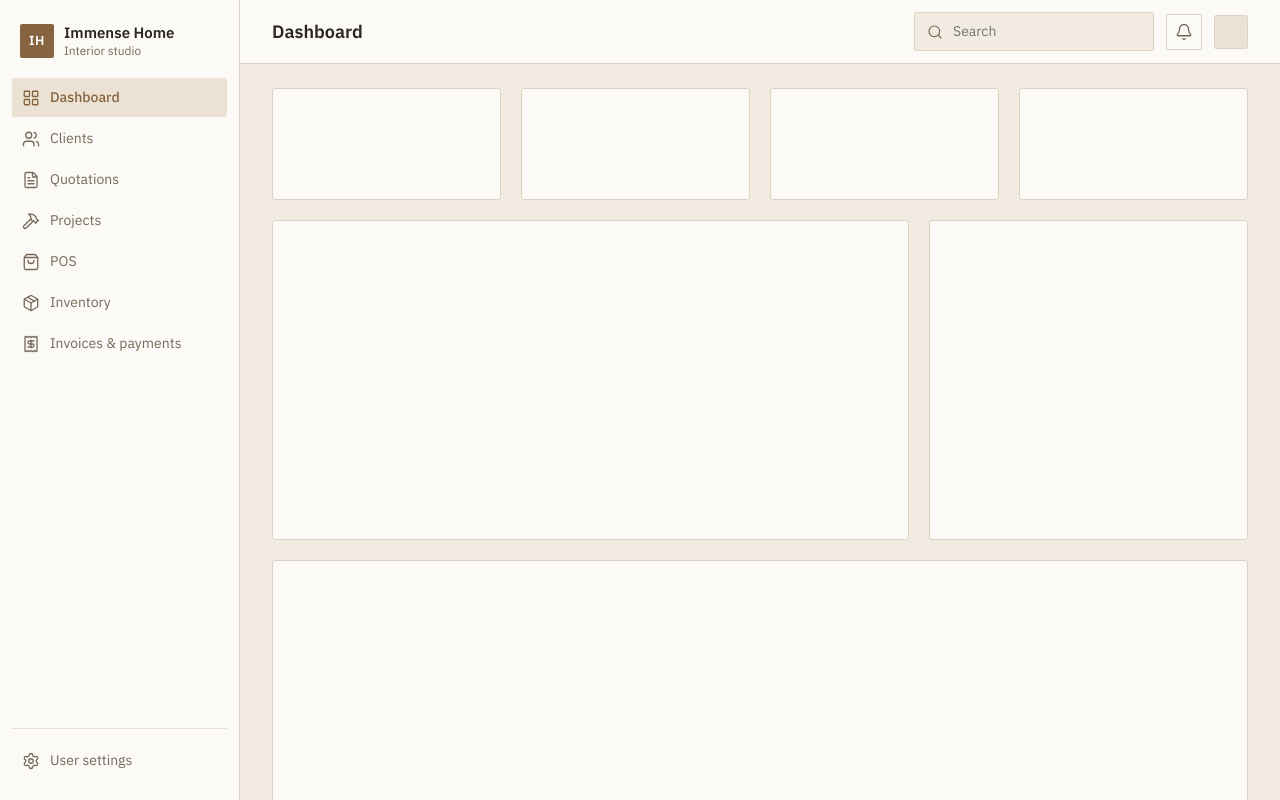
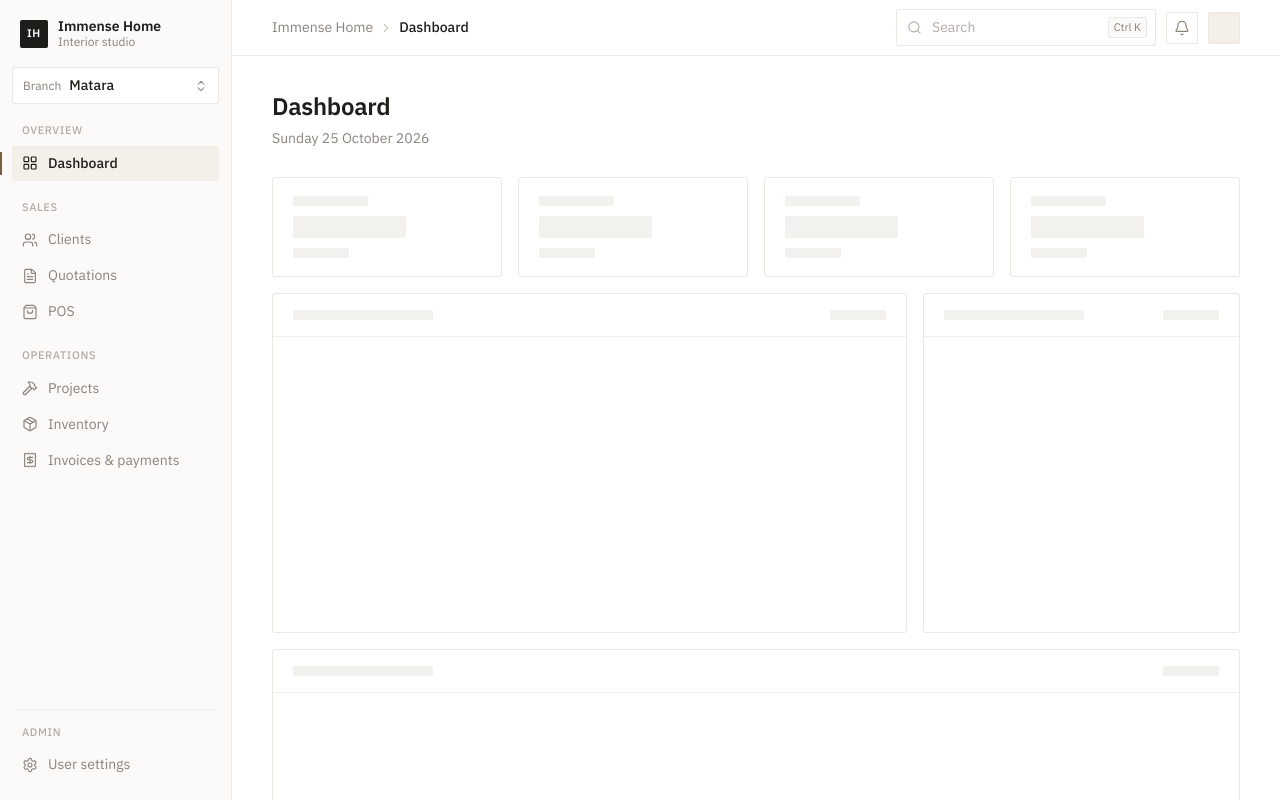
Before and after one commit to SachinthaWijesundara/ERP-System-Demo, a React (Vite) app: page / in a window 1280 px wide. Shown: the top 800 px of the page. Built offline with nearby package versions, Linux system fonts and the light colour scheme.

Commit message:
Minimal white redesign with grouped sidebar, branch switcher and page header

```diff
--- a/src/App.jsx
+++ b/src/App.jsx
@@ -3,6 +3,13 @@ import Sidebar from './components/Sidebar.jsx'
 import Topbar from './components/Topbar.jsx'
 import Dashboard from './pages/Dashboard.jsx'
 import { modules } from './modules.js'
+
+const today = new Date().toLocaleDateString('en-GB', {
+  weekday: 'long',
+  day: 'numeric',
+  month: 'long',
+  year: 'numeric',
+})
 
 export default function App() {
   const [active, setActive] = useState('dashboard')
@@ -14,6 +21,10 @@ export default function App() {
       <div className="main">
         <Topbar title={current.label} />
         <main className="content">
+          <div className="page-header">
+            <h1>{current.label}</h1>
+            <p>{today}</p>
+          </div>
           {active === 'dashboard' ? <Dashboard /> : <div className="canvas" />}
         </main>
       </div>
--- a/src/components/Sidebar.jsx
+++ b/src/components/Sidebar.jsx
@@ -1,4 +1,5 @@
-import { modules } from '../modules.js'
+import { ChevronsUpDown } from 'lucide-react'
+import { sections, branches } from '../modules.js'
 
 function NavItem({ item, active, onSelect }) {
   const Icon = item.icon
@@ -9,16 +10,24 @@ function NavItem({ item, active, onSelect }) {
       onClick={() => onSelect(item.id)}
       title={item.label}
     >
-      <Icon size={18} strokeWidth={1.75} />
+      <Icon size={16} strokeWidth={1.75} />
       <span>{item.label}</span>
     </button>
   )
 }
 
+function NavSection({ section, active, onSelect }) {
+  return (
+    <div className={`nav-section${section.pinned ? ' is-pinned' : ''}`}>
+      <div className="nav-label">{section.label}</div>
+      {section.items.map((item) => (
+        <NavItem key={item.id} item={item} active={active === item.id} onSelect={onSelect} />
+      ))}
+    </div>
+  )
+}
+
 export default function Sidebar({ active, onSelect }) {
-  const top = modules.filter((m) => m.group !== 'bottom')
-  const bottom = modules.filter((m) => m.group === 'bottom')
-
   return (
     <aside className="sidebar">
       <div className="brand">
@@ -29,15 +38,19 @@ export default function Sidebar({ active, onSelect }) {
         </div>
       </div>
 
+      <label className="branch">
+        <span className="branch-label">Branch</span>
+        <select defaultValue={branches[0]}>
+          {branches.map((b) => (
+            <option key={b}>{b}</option>
+          ))}
+        </select>
+        <ChevronsUpDown size={14} strokeWidth={1.75} />
+      </label>
+
       <nav className="nav">
-        {top.map((item) => (
-          <NavItem key={item.id} item={item} active={active === item.id} onSelect={onSelect} />
-        ))}
-      </nav>
-
-      <nav className="nav nav-bottom">
-        {bottom.map((item) => (
-          <NavItem key={item.id} item={item} active={active === item.id} onSelect={onSelect} />
+        {sections.map((section) => (
+          <NavSection key={section.label} section={section} active={active} onSelect={onSelect} />
         ))}
       </nav>
     </aside>
--- a/src/components/Topbar.jsx
+++ b/src/components/Topbar.jsx
@@ -1,17 +1,22 @@
-import { Search, Bell } from 'lucide-react'
+import { Search, Bell, ChevronRight } from 'lucide-react'
 
 export default function Topbar({ title }) {
   return (
     <header className="topbar">
-      <h1>{title}</h1>
+      <div className="crumbs">
+        <span>Immense Home</span>
+        <ChevronRight size={14} strokeWidth={1.75} />
+        <span className="crumbs-current">{title}</span>
+      </div>
 
       <div className="topbar-actions">
         <label className="search">
-          <Search size={16} strokeWidth={1.75} />
+          <Search size={15} strokeWidth={1.75} />
           <input type="search" placeholder="Search" />
+          <kbd>Ctrl K</kbd>
         </label>
         <button type="button" className="icon-button" aria-label="Notifications">
-          <Bell size={18} strokeWidth={1.75} />
+          <Bell size={16} strokeWidth={1.75} />
         </button>
         <div className="avatar" aria-hidden="true" />
       </div>
--- a/src/modules.js
+++ b/src/modules.js
@@ -9,14 +9,35 @@ import {
   Settings,
 } from 'lucide-react'
 
-// Sidebar entries. `group: 'bottom'` pins an item to the foot of the sidebar.
-export const modules = [
-  { id: 'dashboard', label: 'Dashboard', icon: LayoutGrid },
-  { id: 'clients', label: 'Clients', icon: Users },
-  { id: 'quotations', label: 'Quotations', icon: FileText },
-  { id: 'projects', label: 'Projects', icon: Hammer },
-  { id: 'pos', label: 'POS', icon: ShoppingBag },
-  { id: 'inventory', label: 'Inventory', icon: Package },
-  { id: 'invoices', label: 'Invoices & payments', icon: Receipt },
-  { id: 'settings', label: 'User settings', icon: Settings, group: 'bottom' },
+// Sidebar sections, top to bottom. The section with `pinned: true` sits at the foot.
+export const sections = [
+  {
+    label: 'Overview',
+    items: [{ id: 'dashboard', label: 'Dashboard', icon: LayoutGrid }],
+  },
+  {
+    label: 'Sales',
+    items: [
+      { id: 'clients', label: 'Clients', icon: Users },
+      { id: 'quotations', label: 'Quotations', icon: FileText },
+      { id: 'pos', label: 'POS', icon: ShoppingBag },
+    ],
+  },
+  {
+    label: 'Operations',
+    items: [
+      { id: 'projects', label: 'Projects', icon: Hammer },
+      { id: 'inventory', label: 'Inventory', icon: Package },
+      { id: 'invoices', label: 'Invoices & payments', icon: Receipt },
+    ],
+  },
+  {
+    label: 'Admin',
+    pinned: true,
+    items: [{ id: 'settings', label: 'User settings', icon: Settings }],
+  },
 ]
+
+export const modules = sections.flatMap((s) => s.items)
+
+export const branches = ['Matara', 'Nugegoda']
--- a/src/pages/Dashboard.jsx
+++ b/src/pages/Dashboard.jsx
@@ -1,22 +1,46 @@
 // Empty layout only. Each slot will hold a widget once the other modules exist
-// and the dashboard is connected to them.
+// and the dashboard is connected to them. The grey bars are placeholders that
+// show where a widget's title and content will sit.
+
+function StatSlot() {
+  return (
+    <div className="slot slot-stat">
+      <div className="ph ph-label" />
+      <div className="ph ph-value" />
+      <div className="ph ph-note" />
+    </div>
+  )
+}
+
+function PanelSlot({ className = '' }) {
+  return (
+    <div className={`slot slot-panel ${className}`}>
+      <div className="slot-head">
+        <div className="ph ph-title" />
+        <div className="ph ph-action" />
+      </div>
+      <div className="slot-body" />
+    </div>
+  )
+}
+
 export default function Dashboard() {
   return (
     <div className="dashboard">
       <section className="row row-stats">
-        <div className="slot slot-stat" />
-        <div className="slot slot-stat" />
-        <div className="slot slot-stat" />
-        <div className="slot slot-stat" />
+        <StatSlot />
+        <StatSlot />
+        <StatSlot />
+        <StatSlot />
       </section>
 
       <section className="row row-split">
-        <div className="slot slot-large" />
-        <div className="slot slot-large" />
+        <PanelSlot className="slot-large" />
+        <PanelSlot className="slot-large" />
       </section>
 
       <section className="row">
-        <div className="slot slot-wide" />
+        <PanelSlot className="slot-wide" />
       </section>
     </div>
   )
--- a/src/styles.css
+++ b/src/styles.css
@@ -1,12 +1,15 @@
 :root {
-  --bg: #f1ebe1;
-  --surface: #fcfaf6;
-  --border: #ded3c3;
-  --border-soft: #e9e0d3;
-  --text: #2a2622;
-  --text-muted: #77695a;
-  --accent: #86643f;
-  --accent-soft: #ece2d3;
+  --bg: #ffffff;
+  --sidebar: #fbfaf8;
+  --surface: #ffffff;
+  --border: #ebe8e3;
+  --border-soft: #f2f0ec;
+  --placeholder: #f3f1ed;
+  --text: #1f1d1a;
+  --text-muted: #8a847b;
+  --text-faint: #b3ada4;
+  --accent: #7a5c3e;
+  --accent-soft: #f4efe8;
   --radius: 3px;
   --radius-sm: 2px;
 
@@ -28,7 +31,8 @@ body {
 }
 
 button,
-input {
+input,
+select {
   font: inherit;
   color: inherit;
 }
@@ -49,7 +53,9 @@ input {
 
 .content {
   flex: 1;
-  padding: 24px 32px 32px;
+  width: 100%;
+  max-width: 1400px;
+  padding: 32px 40px 48px;
 }
 
 /* Sidebar */
@@ -58,12 +64,12 @@ input {
   position: sticky;
   top: 0;
   height: 100vh;
-  width: 240px;
+  width: 232px;
   flex-shrink: 0;
   display: flex;
   flex-direction: column;
-  padding: 20px 12px;
-  background: var(--surface);
+  padding: 18px 12px;
+  background: var(--sidebar);
   border-right: 1px solid var(--border);
 }
 
@@ -71,30 +77,30 @@ input {
   display: flex;
   align-items: center;
   gap: 10px;
-  padding: 4px 8px 20px;
+  padding: 0 8px 18px;
 }
 
 .brand-mark {
-  width: 34px;
-  height: 34px;
+  width: 28px;
+  height: 28px;
   border-radius: var(--radius-sm);
   display: grid;
   place-items: center;
-  background: var(--accent);
+  background: var(--text);
   color: #fff;
   font-weight: 600;
-  font-size: 13px;
-  letter-spacing: 0.5px;
+  font-size: 11px;
+  letter-spacing: 0.6px;
 }
 
 .brand-text {
   display: flex;
   flex-direction: column;
-  line-height: 1.25;
+  line-height: 1.2;
 }
 
 .brand-text strong {
-  font-size: 15px;
+  font-size: 14px;
   font-weight: 600;
 }
 
@@ -103,24 +109,70 @@ input {
   color: var(--text-muted);
 }
 
+.branch {
+  position: relative;
+  display: flex;
+  align-items: center;
+  gap: 8px;
+  margin: 0 0 18px;
+  padding: 7px 10px;
+  border: 1px solid var(--border);
+  border-radius: var(--radius-sm);
+  background: var(--surface);
+  color: var(--text-muted);
+}
+
+.branch-label {
+  font-size: 12px;
+}
+
+.branch select {
+  flex: 1;
+  min-width: 0;
+  appearance: none;
+  border: 0;
+  outline: 0;
+  background: transparent;
+  font-weight: 500;
+  color: var(--text);
+  cursor: pointer;
+}
+
 .nav {
+  flex: 1;
   display: flex;
   flex-direction: column;
-  gap: 2px;
+  gap: 18px;
 }
 
-.nav-bottom {
+.nav-section {
+  display: flex;
+  flex-direction: column;
+  gap: 1px;
+}
+
+.nav-section.is-pinned {
   margin-top: auto;
-  padding-top: 12px;
+  padding-top: 14px;
   border-top: 1px solid var(--border-soft);
 }
 
+.nav-label {
+  padding: 0 10px 6px;
+  font-size: 11px;
+  font-weight: 500;
+  letter-spacing: 0.6px;
+  text-transform: uppercase;
+  color: var(--text-faint);
+}
+
 .nav-item {
+  position: relative;
   display: flex;
   align-items: center;
   gap: 10px;
   width: 100%;
-  padding: 9px 10px;
+  padding: 7px 10px;
   border: 0;
   border-radius: var(--radius-sm);
   background: transparent;
@@ -130,14 +182,24 @@ input {
 }
 
 .nav-item:hover {
-  background: var(--bg);
   color: var(--text);
+  background: var(--accent-soft);
 }
 
 .nav-item.is-active {
+  color: var(--text);
+  font-weight: 500;
   background: var(--accent-soft);
-  color: var(--accent);
-  font-weight: 500;
+}
+
+.nav-item.is-active::before {
+  content: '';
+  position: absolute;
+  left: -12px;
+  top: 6px;
+  bottom: 6px;
+  width: 2px;
+  background: var(--accent);
 }
 
 /* Top bar */
@@ -147,34 +209,46 @@ input {
   align-items: center;
   justify-content: space-between;
   gap: 16px;
-  height: 64px;
-  padding: 0 32px;
+  height: 56px;
+  padding: 0 40px;
   background: var(--surface);
   border-bottom: 1px solid var(--border);
 }
 
-.topbar h1 {
-  margin: 0;
-  font-size: 18px;
-  font-weight: 600;
+.crumbs {
+  display: flex;
+  align-items: center;
+  gap: 6px;
+  min-width: 0;
+  color: var(--text-muted);
+  white-space: nowrap;
+}
+
+.crumbs svg {
+  color: var(--text-faint);
+}
+
+.crumbs-current {
+  color: var(--text);
+  font-weight: 500;
 }
 
 .topbar-actions {
   display: flex;
   align-items: center;
-  gap: 12px;
+  gap: 10px;
 }
 
 .search {
   display: flex;
   align-items: center;
   gap: 8px;
-  width: 240px;
-  padding: 7px 12px;
+  width: 260px;
+  padding: 6px 8px 6px 10px;
   border: 1px solid var(--border);
   border-radius: var(--radius-sm);
-  background: var(--bg);
-  color: var(--text-muted);
+  background: var(--surface);
+  color: var(--text-faint);
 }
 
 .search input {
@@ -185,11 +259,25 @@ input {
   background: transparent;
 }
 
+.search input::placeholder {
+  color: var(--text-faint);
+}
+
+.search kbd {
+  padding: 1px 5px;
+  border: 1px solid var(--border);
+  border-radius: var(--radius-sm);
+  font-family: inherit;
+  font-size: 11px;
+  color: var(--text-muted);
+  background: var(--sidebar);
+}
+
 .icon-button {
   display: grid;
   place-items: center;
-  width: 36px;
-  height: 36px;
+  width: 32px;
+  height: 32px;
   border: 1px solid var(--border);
   border-radius: var(--radius-sm);
   background: var(--surface);
@@ -202,11 +290,29 @@ input {
 }
 
 .avatar {
-  width: 34px;
-  height: 34px;
+  width: 32px;
+  height: 32px;
   border-radius: var(--radius-sm);
   background: var(--accent-soft);
   border: 1px solid var(--border);
+}
+
+/* Page header */
+
+.page-header {
+  margin-bottom: 28px;
+}
+
+.page-header h1 {
+  margin: 0;
+  font-size: 24px;
+  font-weight: 600;
+  letter-spacing: -0.3px;
+}
+
+.page-header p {
+  margin: 4px 0 0;
+  color: var(--text-muted);
 }
 
 /* Dashboard canvas */
@@ -214,12 +320,12 @@ input {
 .dashboard {
   display: flex;
   flex-direction: column;
-  gap: 20px;
+  gap: 16px;
 }
 
 .row {
   display: grid;
-  gap: 20px;
+  gap: 16px;
 }
 
 .row-stats {
@@ -237,15 +343,64 @@ input {
 }
 
 .slot-stat {
-  height: 112px;
+  display: flex;
+  flex-direction: column;
+  gap: 10px;
+  padding: 18px 20px;
+}
+
+.slot-panel {
+  display: flex;
+  flex-direction: column;
+}
+
+.slot-head {
+  display: flex;
+  align-items: center;
+  justify-content: space-between;
+  padding: 16px 20px;
+  border-bottom: 1px solid var(--border-soft);
+}
+
+.slot-body {
+  flex: 1;
 }
 
 .slot-large {
-  height: 320px;
+  height: 340px;
 }
 
 .slot-wide {
-  height: 260px;
+  height: 280px;
+}
+
+/* Placeholder bars: mark where text will go until widgets exist */
+
+.ph {
+  height: 10px;
+  border-radius: var(--radius-sm);
+  background: var(--placeholder);
+}
+
+.ph-label {
+  width: 40%;
+}
+
+.ph-value {
+  width: 60%;
+  height: 22px;
+}
+
+.ph-note {
+  width: 30%;
+}
+
+.ph-title {
+  width: 140px;
+}
+
+.ph-action {
+  width: 56px;
 }
 
 .canvas {
@@ -269,21 +424,28 @@ input {
 
 @media (max-width: 760px) {
   .sidebar {
-    width: 64px;
-    padding: 20px 10px;
+    width: 60px;
+    padding: 18px 10px;
   }
 
   .brand {
-    padding: 4px 5px 20px;
+    justify-content: center;
+    padding: 0 0 18px;
   }
 
   .brand-text,
+  .branch,
+  .nav-label,
   .nav-item span {
     display: none;
   }
 
   .nav-item {
     justify-content: center;
+  }
+
+  .nav-item.is-active::before {
+    left: -10px;
   }
 
   .topbar,
```
